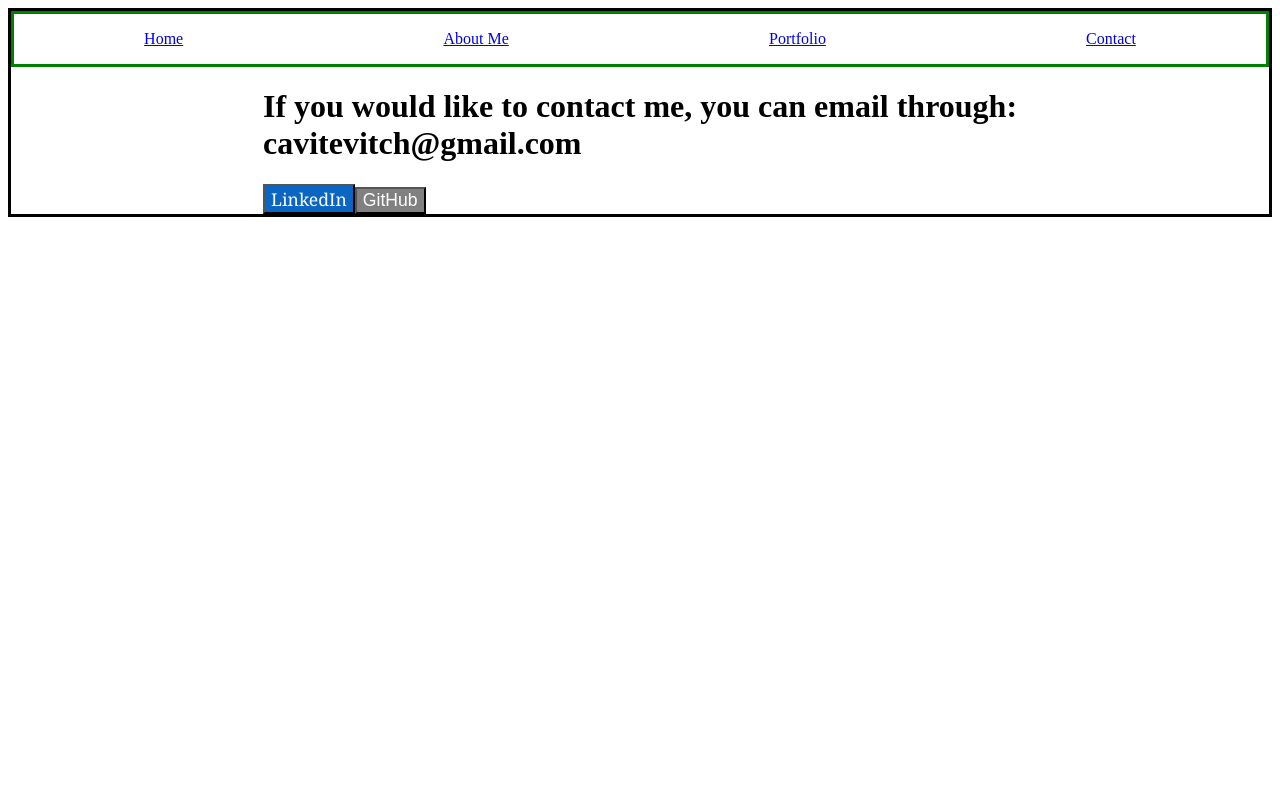
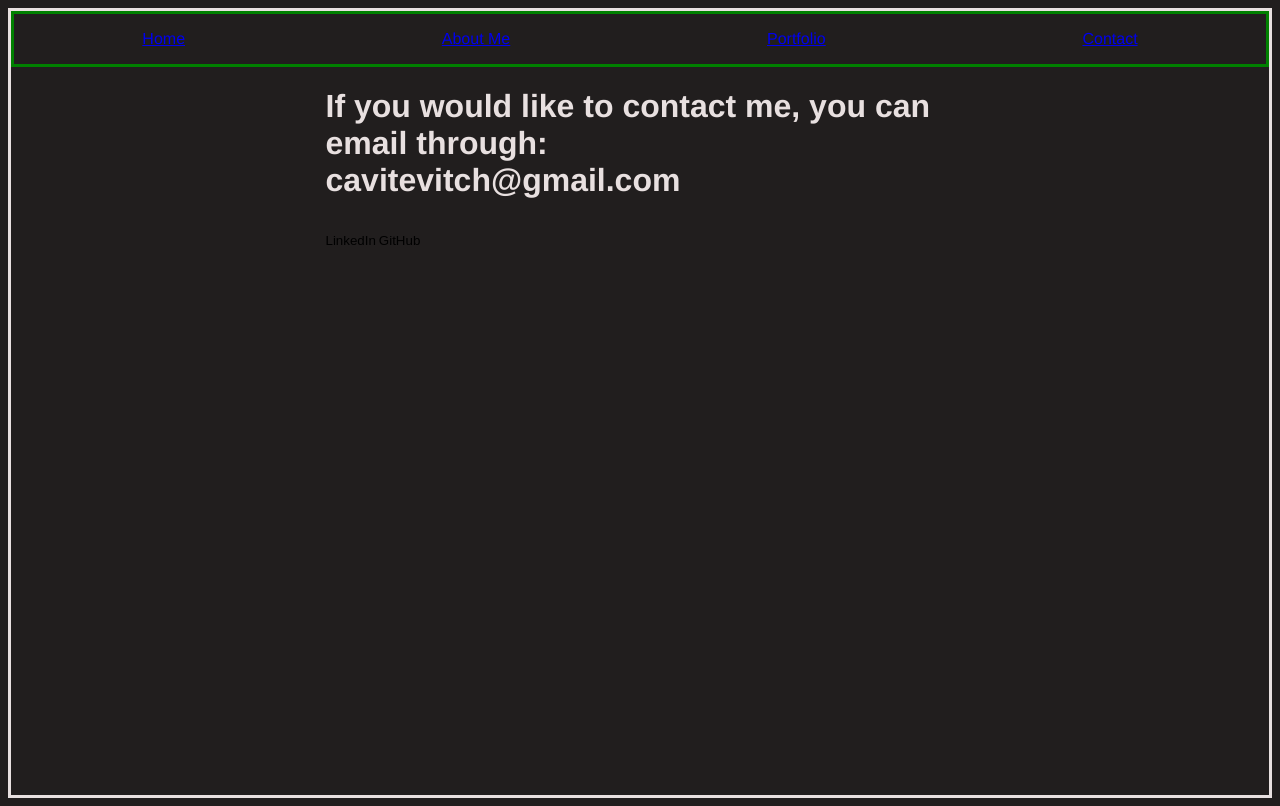
Before and after one commit to Sylverdrake/PerScholasPortfolio, a React (Create React App) app: page /contact in a window 1280 px wide. Built offline with nearby package versions, Linux system fonts and the light colour scheme.

Commit message:
file restucturing

```diff
--- a/App.css
+++ /dev/null
@@ -1,76 +0,0 @@
-/*
-===================
-ALL
-===================
-*/
-
-body
-{
-background-color: rgb(33, 30, 30);
-color: rgb(232, 224, 224);
-font-family:'Franklin Gothic Medium', 'Arial Narrow', Arial, sans-serif
-}
-
-.App {
-border: solid;
-
-}
-
-.menuItems
-{
-    border: solid green;
-    display: flex;
-    flex-direction: row;
-    justify-content: space-around;
-}
-
-/*
-===================
-Home Page
-===================
-*/
-
-/*
-===================
-About Page
-===================
-*/
-
-/*
-===================
-Portfolio Page
-===================
-*/
-
-
-/*
-===================
-Contact Page
-===================
-*/
-.conWrapper
-{
-    display: flex;
-    justify-content: center;
-}
-
-.conBox
-{
-    width: 50%;
-    height: 91vh;
-}
-
-#linkedin, #github
-{
-    height: 40px;
-    width: 40px;
-}
-
-button
-{
-    padding: 0;
-    border: none;
-    background: none;
-    margin-right: 1em;
-    cursor: pointer;
-}
--- a/src/App.css
+++ b/src/App.css
@@ -1,5 +1,19 @@
+/*
+===================
+ALL
+===================
+*/
+
+body
+{
+background-color: rgb(33, 30, 30);
+color: rgb(232, 224, 224);
+font-family:'Franklin Gothic Medium', 'Arial Narrow', Arial, sans-serif
+}
+
 .App {
 border: solid;
+
 }
 
 .menuItems
@@ -10,26 +24,53 @@ border: solid;
     justify-content: space-around;
 }
 
+/*
+===================
+Home Page
+===================
+*/
+
+/*
+===================
+About Page
+===================
+*/
+
+/*
+===================
+Portfolio Page
+===================
+*/
+
+
+/*
+===================
+Contact Page
+===================
+*/
 .conWrapper
 {
     display: flex;
     justify-content: center;
 }
 
-
-#linkedin
+.conBox
 {
-    background-color: #0A66C2;
-    font-family: Georgia, 'Times New Roman', Times, serif;
+    width: 50%;
+    height: 91vh;
 }
 
-#github
+#linkedin, #github
 {
-    background-color: grey;
+    height: 40px;
+    width: 40px;
 }
 
-.button
+button
 {
-    color: white;
-    font-size: 1.1em;
+    padding: 0;
+    border: none;
+    background: none;
+    margin-right: 1em;
+    cursor: pointer;
 }
```
